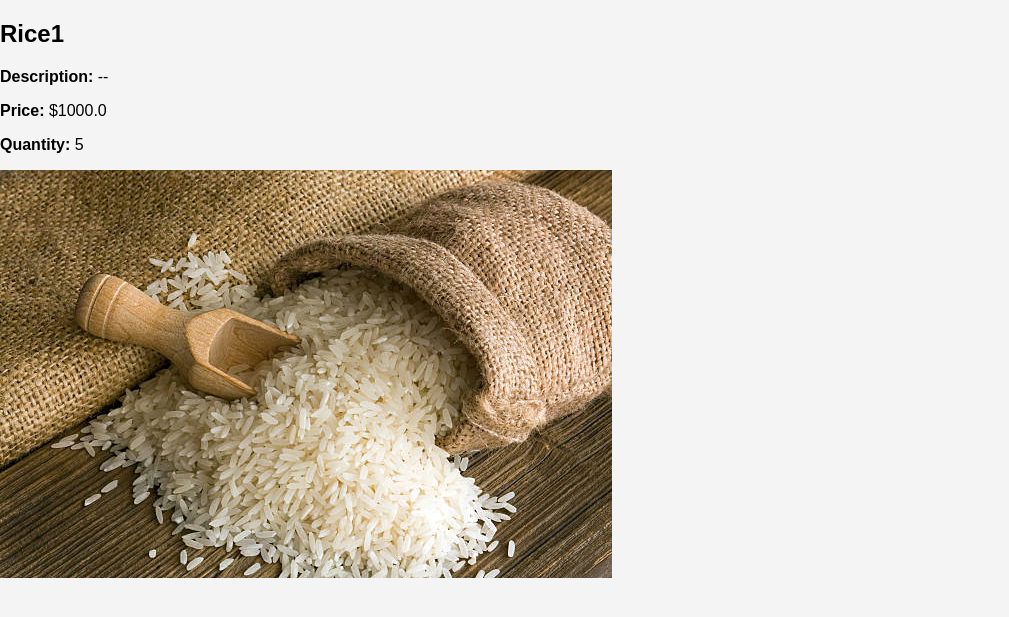
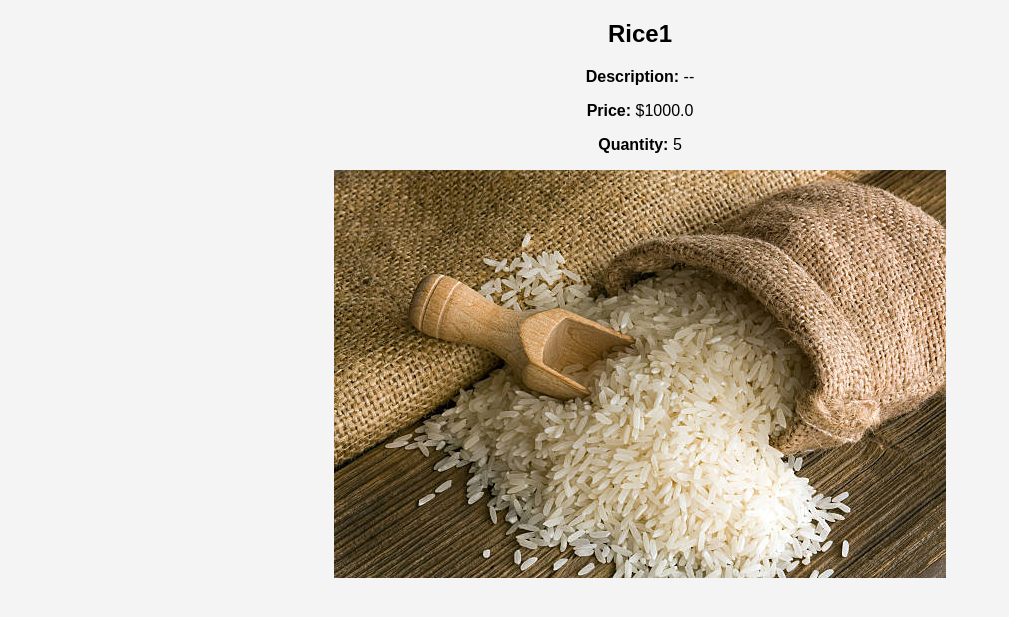
Before and after one commit to Cracker1111/Group-6, a Flask app: page /product/1 in a window 1280 px wide. Shown: the part 118-735 px from the top of the page, without its empty margins (0-1009 px from the left). Run offline with Flask 3, Linux system fonts and the light colour scheme; some libraries are stand-ins or nearby versions.

Commit message:
Pending changes exported from your codespace

```diff
--- a/static/css/ styles.css
+++ b/static/css/ styles.css
@@ -41,3 +41,12 @@ body {
     width: 300px;
     margin: auto;
   }
+
+  .center-text {
+    text-align: center;
+}
+
+.center-image {
+  display: block;
+  margin: auto;
+}
--- a/templates/index.html
+++ b/templates/index.html
@@ -22,7 +22,7 @@
   </header>
 
   <main>
-    <h2>Available Rice Products</h2>
+    <h2 class="center-text">Available Rice Products</h2>
     <div class="product-list">
       {% for product in products %}
         <div class="product">
--- a/templates/login.html
+++ b/templates/login.html
@@ -47,7 +47,7 @@
 
     <!-- Link to Registration Page -->
     <div>
-      <p>Don't have an account? <a href="{{ url_for('register') }}">Register here</a></p>
+      <p class="center-text">Don't have an account? <a href="{{ url_for('register') }}">Register here</a></p>
     </div>
   </main>
 </body>
--- a/templates/product_details.html
+++ b/templates/product_details.html
@@ -21,14 +21,14 @@
   </header>
 
   <main>
-    <h2>{{ product.name }}</h2>
-    <p><strong>Description:</strong> {{ product.description }}</p>
-    <p><strong>Price:</strong> ${{ product.price }}</p>
-    <p><strong>Quantity:</strong> {{ product.quantity }}</p>
+    <h2 class="center-text">{{ product.name }}</h2>
+    <p class="center-text"><strong>Description:</strong> {{ product.description }}</p>
+    <p class="center-text"><strong>Price:</strong> ${{ product.price }}</p>
+    <p class="center-text"><strong>Quantity:</strong> {{ product.quantity }}</p>
 
     <!-- Check if the product has an image, otherwise show the default one -->
     {% if product.image %}
-      <img src="{{ url_for('static', filename='uploads/' + product.image) }}" alt="{{ product.name }}">
+      <img src="{{ url_for('static', filename='uploads/' + product.image) }}" alt="{{ product.name }}" class="center-image">
     {% else %}
       <img src="{{ url_for('static', filename='images/no-image.jpg') }}" alt="No image available">
     {% endif %}
```
Also changed, not shown: templates/payment_page.html (+6 -12 lines), instance/rice_shop.db (deleted), static/uploads/istockphoto-153737841-612x612.jpg (deleted), 1 other file.
